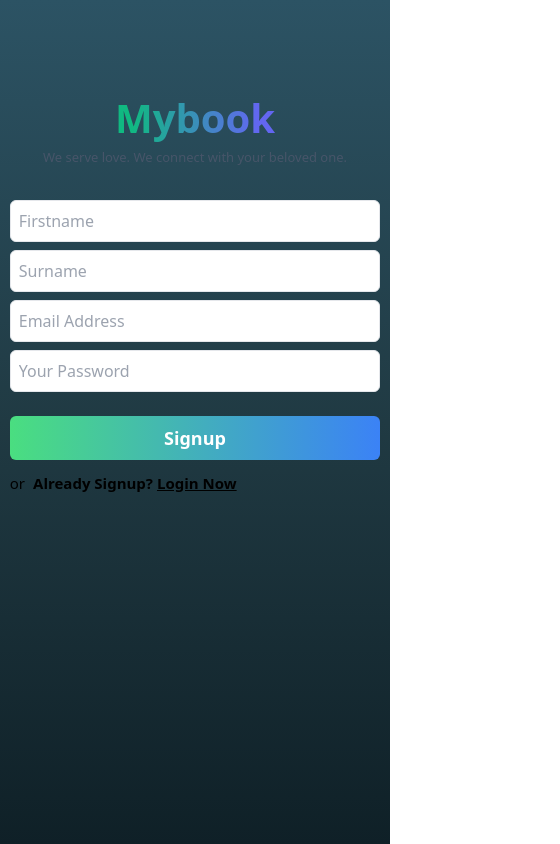
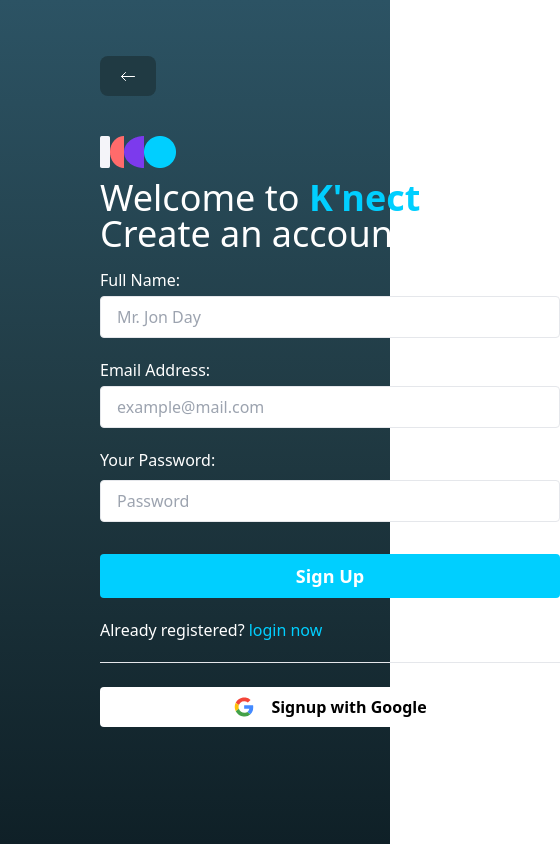
Before and after one commit to amiribnjaman/mybook-frontend, a Next.js app: page /signup in a window 390 px wide. Shown: the whole page, 560 px wide, since content can reach past the window. Built offline with nearby package versions, Linux system fonts and the light colour scheme.

Commit message:
signup page update

```diff
--- a/src/app/login/page.jsx
+++ b/src/app/login/page.jsx
@@ -180,7 +180,7 @@
                         href="/signup"
                         className="text-[#00CFFF] font-regular "
                       >
-                        Create now
+                        create now
                       </Link>
                     </div>
                   </div>
--- a/src/app/signup/page.jsx
+++ b/src/app/signup/page.jsx
@@ -47,167 +47,190 @@
 
   return (
     <div className="">
+      <div className="ml-[100px] mx-auto">
         {/* MASS BG */}
-      <div className="mass-bg">
+        {/* <div className="mass-bg">
             <div className="absolute inset-0 justify-center">
               <div className="bg-shape1 bg-primary opcity-50 bg-blur"></div>
               <div className="bg-shape2 bg-teal opcity-50 bg-blur"></div>
               <div className="bg-shape3 bg-purple opcity-50 bg-blur"></div>
             </div>
+          </div> */}
+        <div className="mt-12 gap-6">
+          <div className="flex flex-cols-2 gap-6 md:gap-20  justify-between items-center">
+            <div className="">
+              <Link href="/login">
+                <div className="bg-[#203A43] w-[56px] h-[40px] flex justify-center items-center rounded-[8px] mb-10">
+                  <svg
+                    xmlns="http://www.w3.org/2000/svg"
+                    width="21"
+                    height="21"
+                    viewBox="0 0 21 21"
+                    className="text-white rotate-[-90deg]"
+                  >
+                    <path
+                      fill="none"
+                      stroke="currentColor"
+                      stroke-linecap="round"
+                      stroke-linejoin="round"
+                      d="m14.5 7.5l-4-4l-4.029 4m4.029-4v13"
+                      stroke-width="1"
+                    />
+                  </svg>
                 </div>
-      <div className="md:w-[180%] w-[95%] mx-auto md:ml-[-40%] mt-20 md:flex md:gap-6">
-        <div className="md:w-[50%]">
-          <h1 className="text-center md:text-left">
-            <span className="text-[40px] font-bold text-transparent bg-clip-text bg-gradient-to-l from-indigo-500 from-10% to-emerald-500 to-90%">
-              Mybook
-            </span>
+              </Link>
+              <div>
+                {/* <img src="/img/logo.png" alt="" /> */}
+                <Link href="/" className="mb-3 block">
+                  <img src="/img/logo.png" alt="logo" />
+                </Link>
+                <h1 className="text-[36px] text-white font-regular leading-[36px]">
+                  Welcome to
+                  <span className="text-[#00CFFF] font-bold"> K'nect</span>
+                  {/* 00A400 */}
+                  <span className="block">Create an account.</span>
                 </h1>
-          <h5 className="text-[13px] text-slate-600 text-center md:text-left">
-            We serve love. We connect with your beloved one.
-          </h5>
-          <div className="mt-2 mb-6 py-3 ">
-            <div className="md:mr-6">
+              </div>
+
+              <div className="md:mt-[24px] mb-6 py-3 w-[460px]">
+                <div className="">
                   <form onSubmit={handleSubmit(signUpSubmit)} className="mt-1">
-                {/* Firstname field */}
+                    <label
+                      className="text-white mb-[8px] text-[16px] font-regular "
+                      htmlFor="name"
+                    >
+                      Full Name:
+                    </label>
                     <input
                       {...register("firstName", { required: true })}
                       type="text"
-                  className="border rounded-md p-2 block w-full mt-3"
-                  placeholder="Firstname"
+                      id="name"
+                      className="border rounded-[4px] px-[16px] py-2 block w-full mt-[4px] mb-[20px] focus:border-[#00CFFF] focus:ring-1 focus:ring-[#00CFFF] outline-none"
+                      placeholder="Mr. Jon Day"
                     />
-                {/* Firstname error */}
                     <p className="hidden">
                       {errors?.firstName &&
-                    toast.error("First Name field is required", {
+                        toast.error("Please provide your full name", {
+                          toastId: customId,
+                        })}
+                    </p>
+                    <label
+                      className="text-white mb-[8px] text-[16px] font-regular "
+                      htmlFor="email"
+                    >
+                      Email Address:
+                    </label>
+                    <input
+                      {...register("email", { required: true })}
+                      type="email"
+                      id="email"
+                      className="border rounded-[4px] px-[16px] py-2 block w-full mt-[4px] mb-[20px] focus:border-[#00CFFF] focus:ring-1 focus:ring-[#00CFFF] outline-none"
+                      placeholder="example@mail.com"
+                    />
+                    <p className="hidden">
+                      {errors?.email &&
+                        toast.error("Please provide a valid email address", {
                           toastId: customId,
                         })}
                     </p>
 
-                {/* Surname field */}
+                    <label
+                      className="mt-[24px] text-white mb-[8px] text-[16px] font-regular "
+                      htmlFor="password"
+                    >
+                      Your Password:
+                    </label>
                     <input
-                  {...register("surName", { required: true })}
-                  type="text"
-                  className="border rounded-md p-2 block w-full mt-2"
-                  placeholder="Surname"
+                      {...register("password", { required: true })}
+                      type="password"
+                      className="border rounded-[4px] px-[16px] py-2 block w-full mt-[8px] mb-[8px] focus:border-[#00CFFF] focus:ring-1 focus:ring-[#00CFFF] outline-none"
+                      placeholder="Password"
+                      id="password"
                     />
-                {/* Surname Error */}
-                <p className="hidden">
-                  {errors?.surName &&
-                    toast.error("Surname Name field is required", {
-                      toastId: customId,
-                    })}
-                </p>
 
-                {/* Email field */}
-                <input
-                  {...register("email", {
-                    required: true,
-                    pattern: {
-                      value: /^[A-Z0-9._%+-]+@[A-Z0-9.-]+\.[A-Z]{2,}$/i,
-                    },
-                  })}
-                  type="text"
-                  className="border rounded-md p-2 block w-full mt-2"
-                  placeholder="Email Address"
-                />
-                {/* Email errors */}
-                <p className="hidden">
-                  {errors.email?.type === "pattern" &&
-                    toast.error(
-                      `Invalid email. Please provide a valid email address.`,
-                      {
-                        toastId: customId,
-                      }
-                    )}
-                </p>
-                <p className="hidden">
-                  {errors?.email &&
-                    toast.error("Email field is required", {
-                      toastId: customId,
-                    })}
-                </p>
-
-                {/* Password field */}
-                <input
-                  {...register("password", { required: true, minLength: 6 })}
-                  type="password"
-                  className="border rounded-md p-2 block w-full mt-2"
-                  placeholder="Your Password"
-                />
-                {/* Password errors */}
-                <p className="hidden">
-                  {errors.password?.type === "minLength" &&
-                    toast.error(
-                      `Password is too short.
-                Please provide atleast 6 characters.`,
-                      {
-                        toastId: customId,
-                      }
-                    )}
-                </p>
                     <p className="hidden">
                       {errors?.password &&
-                    toast.error("Password field is required", {
+                        toast.error("Password is required", {
                           toastId: customId,
                         })}
                     </p>
 
                     <button
                       type="submit"
-                  className="bg-gradient-to-r from-green-400 to-blue-500 hover:bg-gradient-to-l text-white text-lg font-semibold rounded-md px-8 py-2 mt-6 mb-3 w-full"
+                      className={`bg-[#00CFFF] hover:bg-[#13BCE3]  w-full text-white text-lg font-semibold rounded-[4px] px-8 py-2 mt-6 mb-3 w-full`}
                     >
-                  Signup
+                      Sign Up
                     </button>
                   </form>
-              <p className="text-[15px]">
-                or
-                <span className="inlie-block ml-2 font-semibold">
-                  Already Signup?
+
+                  <div className="flex gap-2 items-center"></div>
+                  <div className="md:flex mt-2 items-center justify-between gap-1">
+                    <div className="flex gap-1">
+                      <span className="font-regular text-white">
+                        Already registered?
                       </span>
                       <Link
                         href="/login"
-                  className="text-dark text-[15px] ml-1 underline font-semibold"
+                        className="text-[#00CFFF] font-regular "
                       >
-                  Login Now
+                        login now
                       </Link>
-              </p>
+                    </div>
+                  </div>
+                  <hr className="mt-[20px]" />
+                  <div className="text-dark bg-white font-semibold cursor-pointer flex gap-4 items-center justify-center rounded-[4px] px-8 py-2 mt-6 mb-3 w-full text-center">
+                    <svg
+                      xmlns="http://www.w3.org/2000/svg"
+                      width="22"
+                      height="22"
+                      viewBox="0 0 16 16"
+                    >
+                      <g fill="none" fill-rule="evenodd" clip-rule="evenodd">
+                        <path
+                          fill="#f44336"
+                          d="M7.209 1.061c.725-.081 1.154-.081 1.933 0a6.57 6.57 0 0 1 3.65 1.82a100 100 0 0 0-1.986 1.93q-1.876-1.59-4.188-.734q-1.696.78-2.362 2.528a78 78 0 0 1-2.148-1.658a.26.26 0 0 0-.16-.027q1.683-3.245 5.26-3.86"
+                          opacity="0.987"
+                        />
+                        <path
+                          fill="#ffc107"
+                          d="M1.946 4.92q.085-.013.161.027a78 78 0 0 0 2.148 1.658A7.6 7.6 0 0 0 4.04 7.99q.037.678.215 1.331L2 11.116Q.527 8.038 1.946 4.92"
+                          opacity="0.997"
+                        />
+                        <path
+                          fill="#448aff"
+                          d="M12.685 13.29a26 26 0 0 0-2.202-1.74q1.15-.812 1.396-2.228H8.122V6.713q3.25-.027 6.497.055q.616 3.345-1.423 6.032a7 7 0 0 1-.51.49"
+                          opacity="0.999"
+                        />
+                        <path
+                          fill="#43a047"
+                          d="M4.255 9.322q1.23 3.057 4.51 2.854a3.94 3.94 0 0 0 1.718-.626q1.148.812 2.202 1.74a6.62 6.62 0 0 1-4.027 1.684a6.4 6.4 0 0 1-1.02 0Q3.82 14.524 2 11.116z"
+                          opacity="0.993"
+                        />
+                      </g>
+                    </svg>
+                    <span>Signup with Google</span>
+                  </div>
+                  <div className="mt-8 text-right"></div>
                 </div>
               </div>
             </div>
-
-        {/*RIGHTSIDE*/}
-        <div className="SIGNUP_RIGHT_SIDE hidden md:block md:w-[50%]">
-          <div className="text-left">
-            <h1 className="text-md font-semibold mt-10">
-              About
-              <span className="text-green-500 ml-1">Mybook</span>
-            </h1>
-            <p className="text-[14px] mb-4">
-              Lorem Ipsum is simply dummy text of the printing and typesetting
-              industry. Lorem Ipsum has been the industry&apos;s standard dummy
-              text ever since the 1500s, when an unknown printer took a galley
-              of type and scrambled it to make a type specimen book. It has
-              survived not only five centuries, Lorem ipsum dolor, sit amet
-              consectetur adipisicing elit. Dolorum, doloremque.
-            </p>
-            <h2 className="font-semibold">Features</h2>
-            <ul className="list-disc text-[14px] ml-4 mt-1">
-              <li>
-                Lorem Ipsum is simply dummy text of the printing and typesetting
-                industry.
-              </li>
-              <li>
-                Lorem Ipsum is simply dummy text of the printing and typesetting
-                industry. Lorem Ipsum has been the industry&apos;s standard
-              </li>
-              <li>
-                Lorem Ipsum is simply dummy text of the printing and typesetting
-                industry.
-              </li>
-            </ul>
+            <hr className="w-[.2px] min-h-[80vh] bg-[#F4F4F9]" />
+            <div>
+              <img className="w-[460px]" src="/img/bg-img.png" alt="login" />
+            </div>
           </div>
         </div>
       </div>
     </div>
   );
+
+
+
+
+
+
+
+
+
+
 }
```
Lines whose indentation alone changed are shown as unchanged.
